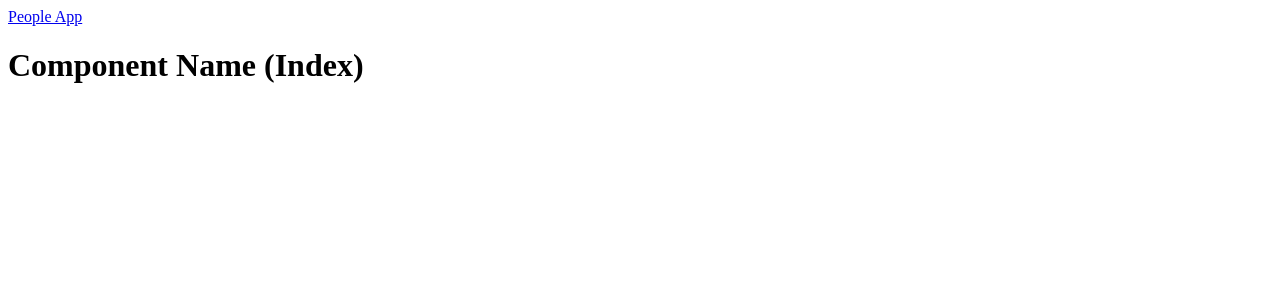
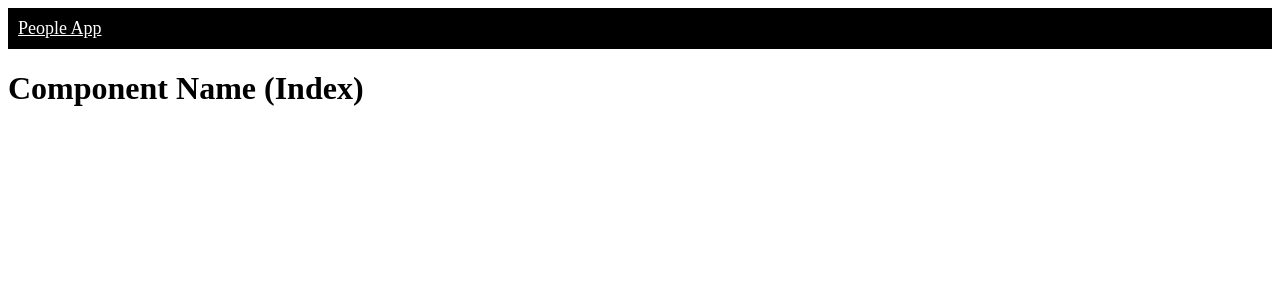
Before and after one commit to cinduhrz/peoples_site, a React (Create React App) app: page / in a window 1280 px wide. Shown: the top 300 px of the page. Built offline with nearby package versions, Linux system fonts and the light colour scheme.

Commit message:
styled nav

```diff
--- a/src/loaders.js
+++ b/src/loaders.js
@@ -0,0 +1 @@
+const URL = "https://peoples-api.onrender.com"
--- a/src/styles.scss
+++ b/src/styles.scss
@@ -1,6 +1,22 @@
 $maincolor: black;
 $contrastcolor: white;
 
-body {
-    color: $maincolor;
+@mixin white-text-black-bg {
+    color: $contrastcolor;
+    background-color: $maincolor;
 }
+
+nav {
+    @include white-text-black-bg();
+    display: flex;
+    justify-content: flex-start;
+
+    a {
+        @include white-text-black-bg();
+
+        div {
+            margin: 10px;
+            font-size: large;
+        }
+    }
+}
```
